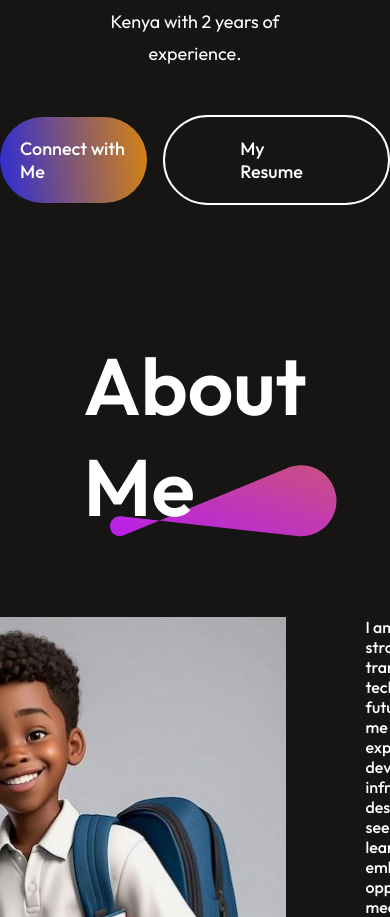
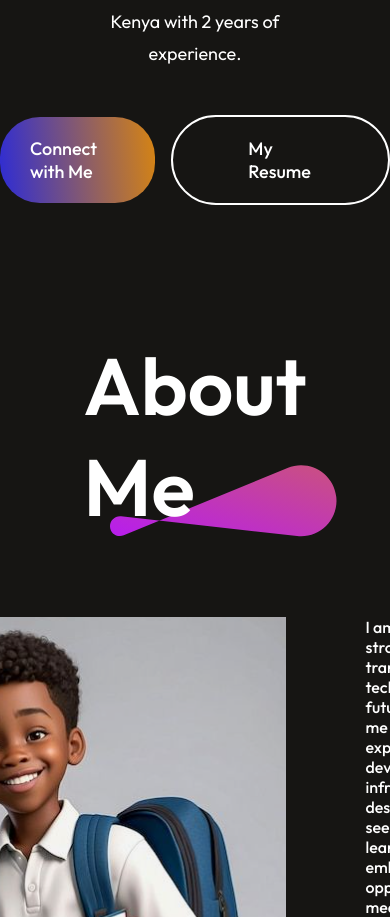
Before and after one commit to vincentMunywoki/my-portfolio, a React (Vite) app: page / in a window 390 px wide. Shown: the part 1023-1940 px from the top of the page. Built offline with nearby package versions, Linux system fonts and the light colour scheme.

Commit message:
initial commit

```diff
--- a/src/Components/Hero/Hero.css
+++ b/src/Components/Hero/Hero.css
@@ -87,4 +87,8 @@
         font-weight: 500;
         margin-bottom: 50px;
     }
+    .hero-connect{
+        padding: 20px 30px;
+        border-radius: 40px;
+    }
 }
```
